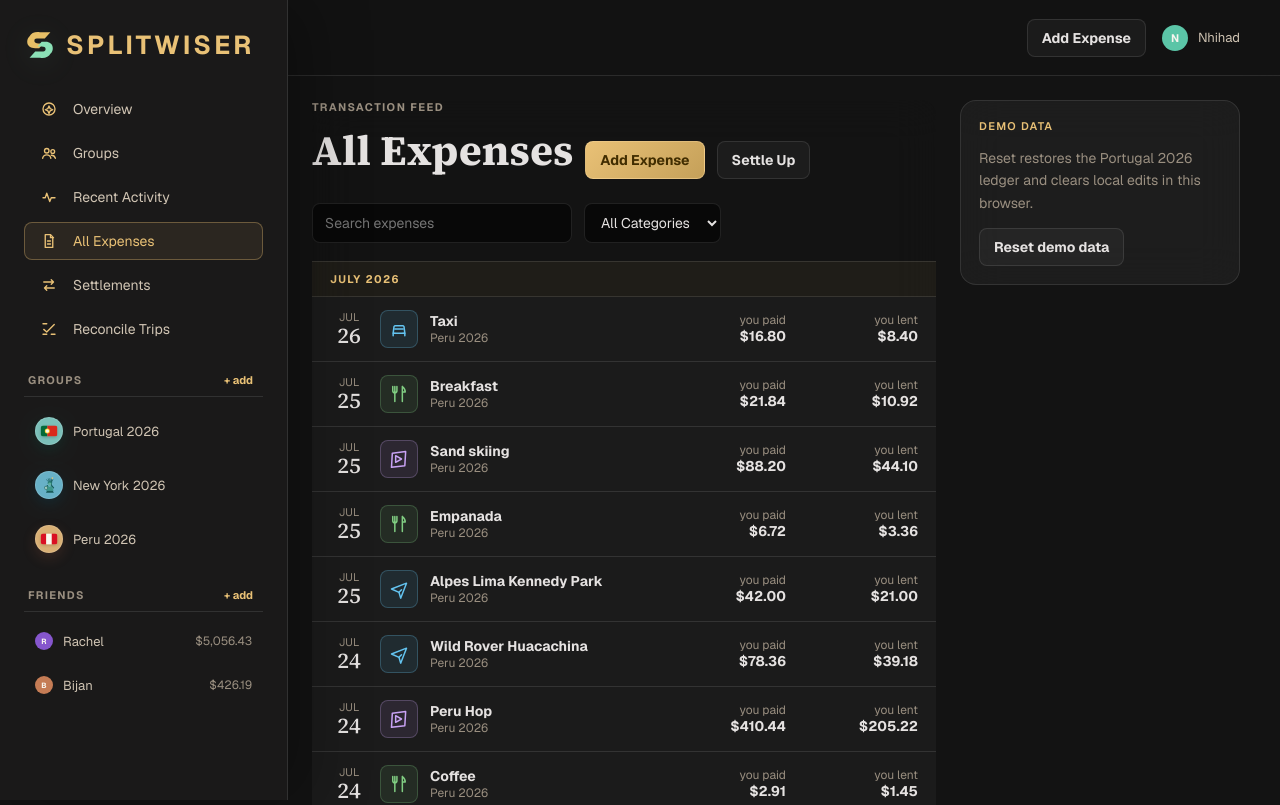
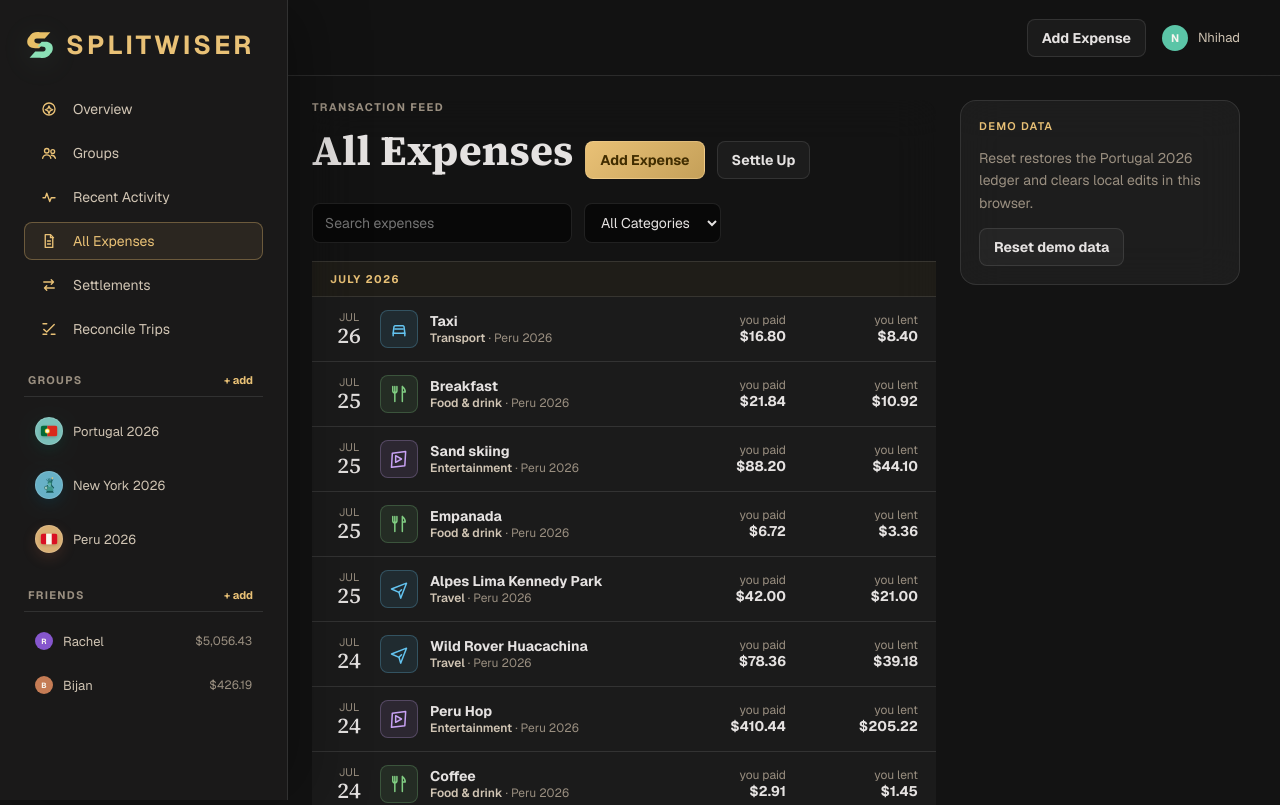
Before and after one commit to nhihadhassan/Splitwiser, a React (Vite) app: page /#/all in a window 1280 px wide. Shown: the top 805 px of the page. Built offline with nearby package versions, Linux system fonts and the light colour scheme.

Commit message:
Show categories in all expense rows

```diff
--- a/src/components/ExpenseList.tsx
+++ b/src/components/ExpenseList.tsx
@@ -3,6 +3,7 @@
 import { ME, useStore } from "../store";
 import { formatMoney } from "../utils/money";
 import { monthDay, monthLabel } from "../utils/dates";
+import { CATEGORY_META } from "../utils/categories";
 import { Avatar } from "./Avatar";
 import { AddExpenseModal } from "./AddExpenseModal";
 import { CategoryIcon, PaymentIcon } from "./Icons";
@@ -15,10 +16,12 @@
   expenses,
   settlements,
   emptyMessage,
+  showCategory = false,
 }: {
   expenses: Expense[];
   settlements: Settlement[];
   emptyMessage: string;
+  showCategory?: boolean;
 }) {
   const { state, dispatch, peopleById } = useStore();
   const [openId, setOpenId] = useState<string | null>(null);
@@ -116,7 +119,13 @@
               </div>
               <div className="desc">
                 <div className="title">{e.description}</div>
-                {groupName && <div className="where">{groupName}</div>}
+                {(showCategory || groupName) && (
+                  <div className="where">
+                    {showCategory && <span className="category-copy">{CATEGORY_META[e.category].label}</span>}
+                    {showCategory && groupName && <span aria-hidden="true"> · </span>}
+                    {groupName && <span>{groupName}</span>}
+                  </div>
+                )}
               </div>
               <div className="fig">
                 <div className="fig-label">
--- a/src/pages/AllExpensesPage.tsx
+++ b/src/pages/AllExpensesPage.tsx
@@ -57,6 +57,7 @@
           expenses={expenses}
           settlements={state.settlements}
           emptyMessage="No expenses match the current filters."
+          showCategory
         />
       </main>
       <aside className="rail">
--- a/src/styles.css
+++ b/src/styles.css
@@ -983,6 +983,11 @@
   font-size: 12px;
 }
 
+.expense-row .desc .category-copy {
+  color: var(--text-muted);
+  font-weight: 600;
+}
+
 .expense-row .fig {
   width: 120px;
   text-align: right;
```
